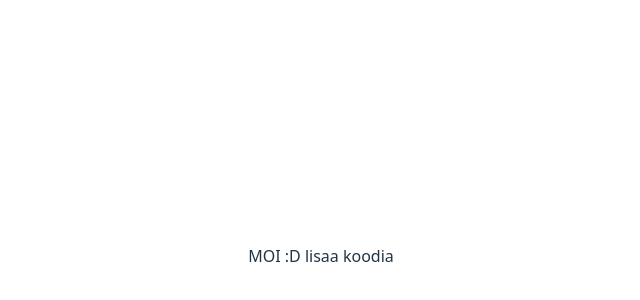
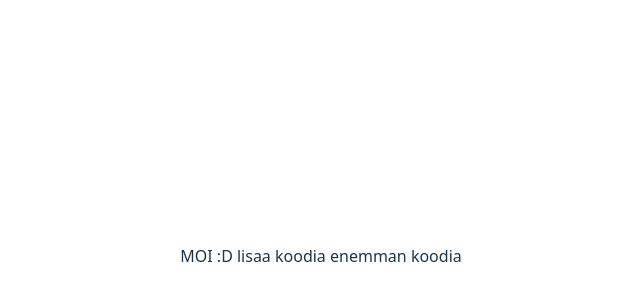
Before and after one commit to MichaelYorman/portfolio, a React (Vite) app in the folder project/fashionguide/: page / in a window 1280 px wide. Shown: the part 144-444 px from the top of the page, without its empty margins (319-959 px from the left). Built offline with nearby package versions, Linux system fonts and the light colour scheme.

Commit message:
Added a bit more text

```diff
--- a/project/fashionguide/src/App.jsx
+++ b/project/fashionguide/src/App.jsx
@@ -4,7 +4,7 @@ import './App.css'
 function App() {
   return (
     <>
-      <div><p>MOI :D lisaa koodia</p></div>
+      <div><p>MOI :D lisaa koodia enemman koodia</p></div>
     </>
   )
 }
```
